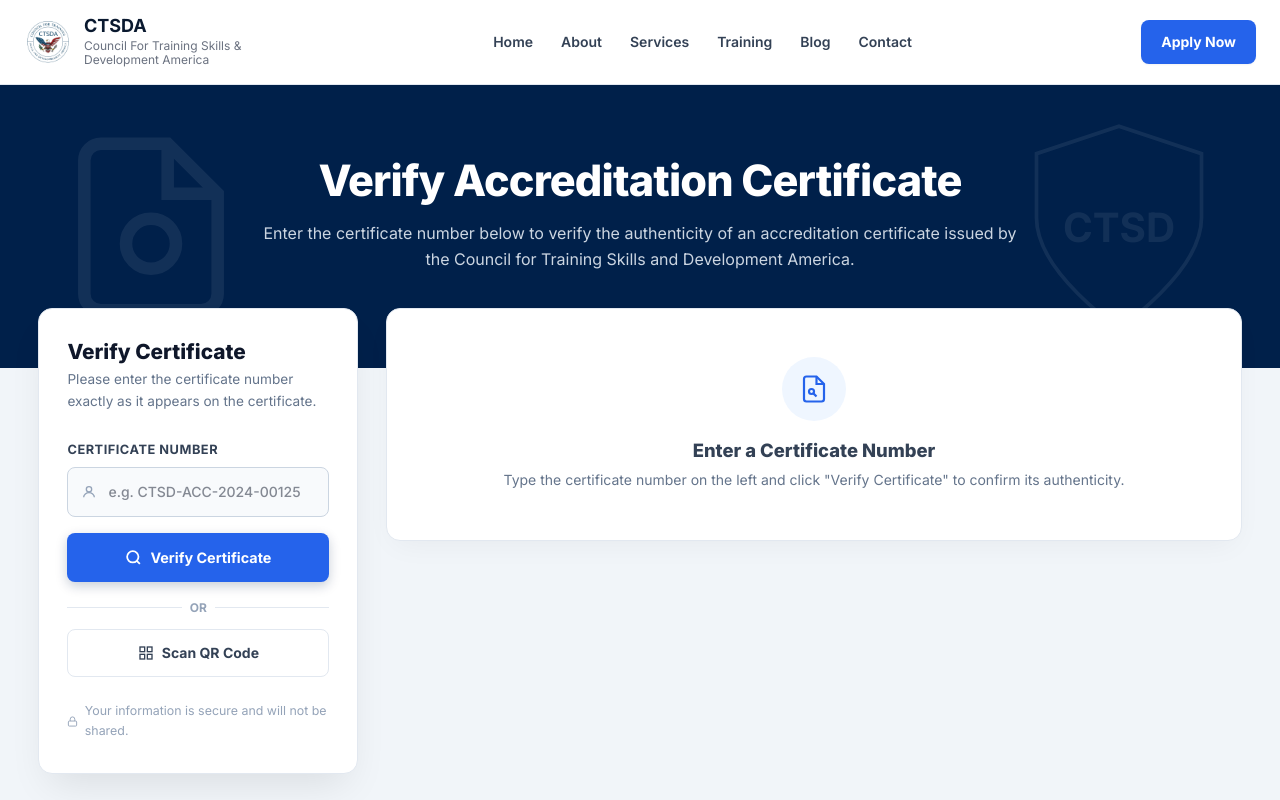
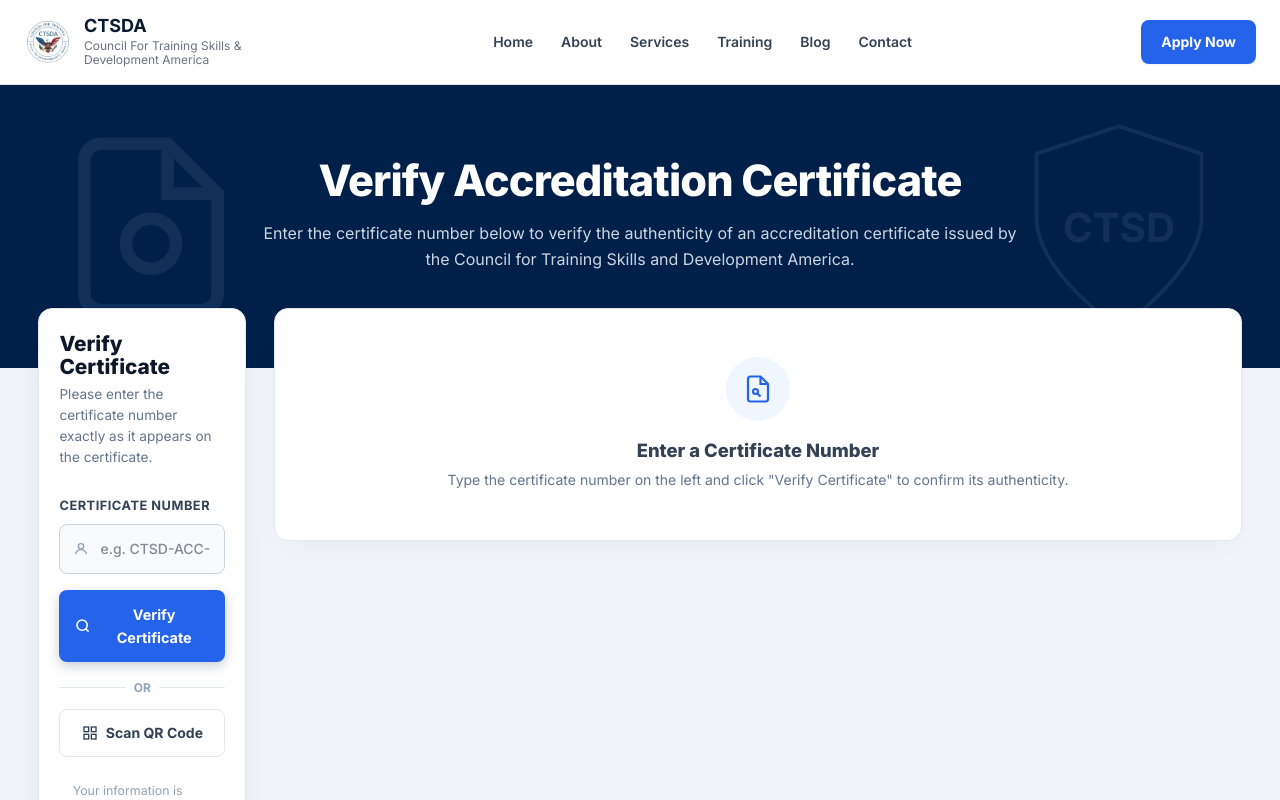
Before and after one commit to jflowdking212/ctsda, a Next.js app in the folder apps/web/: page /verify in a window 1280 px wide. Shown: the top 800 px of the page. Built offline with nearby package versions, Linux system fonts and the light colour scheme.

Commit message:
fix: reduce verify form card width by 35% for better proportions

```diff
--- a/apps/web/src/components/isolated-certificate-verifier.tsx
+++ b/apps/web/src/components/isolated-certificate-verifier.tsx
@@ -119,12 +119,12 @@
 
           {/* ── LEFT: Search Card (fixed 340px) ── */}
           <div style={{
-            flex: '0 0 320px',
-            minWidth: '280px',
+            flex: '0 0 208px',
+            minWidth: '182px',
             backgroundColor: '#ffffff',
             borderRadius: '0.875rem',
             boxShadow: '0 20px 40px -12px rgba(0,0,0,0.1)',
-            padding: '2rem 1.75rem',
+            padding: '1.5rem 1.25rem',
             border: '1px solid #e2e8f0',
             boxSizing: 'border-box',
           }}>
```
